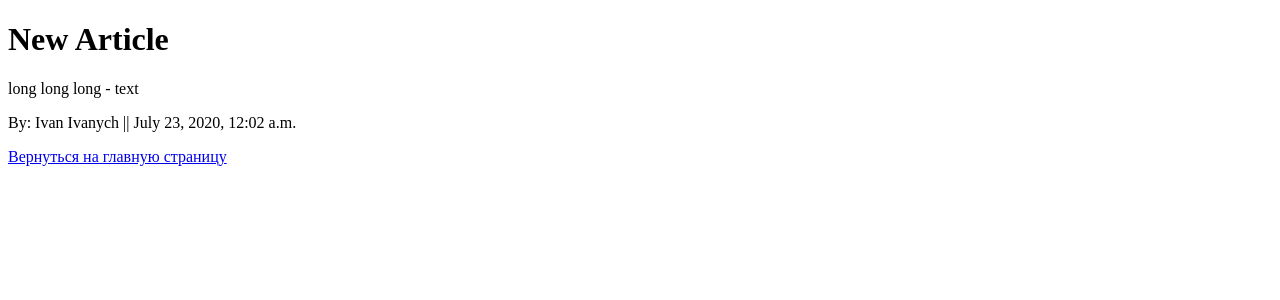
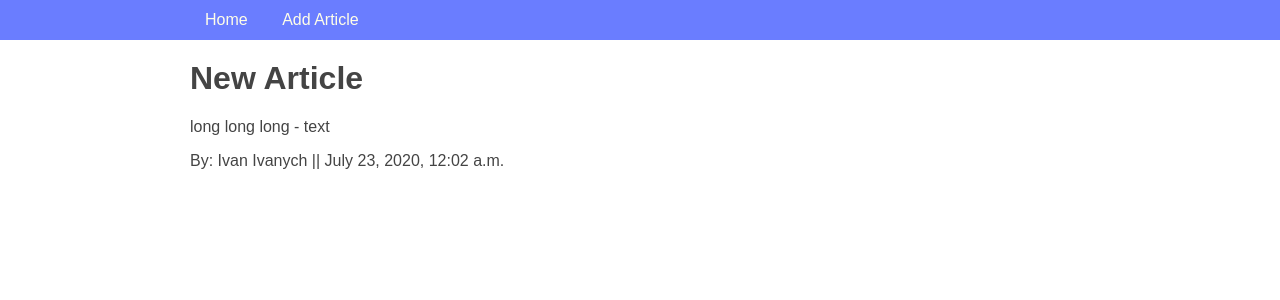
Before and after one commit to Beknasar/python_6_45, a Django app: page /article/1/ in a window 1280 px wide. Shown: the top 300 px of the page. Run offline with Django 3.2, Linux system fonts and the light colour scheme; data comes from the database, SQL or seed files in the repository.

Commit message:
Добавлена навигация на все страницы.

```diff
--- a/source/webapp/static/css/style.css
+++ b/source/webapp/static/css/style.css
@@ -3,19 +3,47 @@ body {
     font-family: Arial, sans-serif;
     font-size: 16px;
     color: #444444;
+    margin-top: 60px;
 }
-.numbers {
-    display: inline-block;
-    text-align: right;
-}
-
 .container {
     margin: 0 auto;
     width: 100%;
     max-width: 900px;
-    text-align: center;
 }
-.radio {
+
+.navbar {
+    display: block;
+    background: #6a7dff;
+    position: fixed;
+    top: 0;
+    right: 0;
+    left: 0;
+    font-size: 0;
+    box-sizing: border-box;
+    padding: 7px 30px;
+}
+
+.menu {
+    font-size: 16px;
+    line-height: 1;
+    padding: 0;
+    margin: 0;
     display: inline-block;
-    text-align: left;
+    color: #fffee8;
 }
+
+.menu li {
+    display: inline-block;
+}
+
+.menu a {
+    display: inline-block;
+    text-decoration: none;
+    color: inherit;
+    padding: 5px 15px;
+}
+
+.menu a:hover {
+    color: #ffc122;
+    text-decoration: underline;
+}
--- a/source/webapp/templates/article_view.html
+++ b/source/webapp/templates/article_view.html
@@ -1,13 +1,24 @@
+{% load staticfiles %}
 <!DOCTYPE html>
 <html lang="en">
 <head>
     <meta charset="UTF-8">
     <title>View</title>
+    <link rel="stylesheet" href="{% static "css/style.css" %}">
 </head>
 <body>
-    <h1>{{ article.title }}</h1>
-    <p>{{ article.text }}</p>
-    <p>By: {{ article.author }} || {{ article.created_at }}</p>
-    <p><a href="{% url 'index' %}">Вернуться на главную страницу</a></p>
+    <div class="container">
+        <nav class="navbar">
+           <div class="container">
+               <ul class="menu">
+                   <li><a href="{% url 'index' %}">Home</a></li>
+                   <li><a href="{% url 'article_create' %}">Add Article</a></li>
+               </ul>
+           </div>
+        </nav>
+        <h1>{{ article.title }}</h1>
+        <p>{{ article.text }}</p>
+        <p>By: {{ article.author }} || {{ article.created_at }}</p>
+    </div>
 </body>
 </html>
```
Also changed, not shown: source/webapp/templates/article_create.html (+11 -3 lines), source/webapp/templates/index.html (+7 -3 lines).
